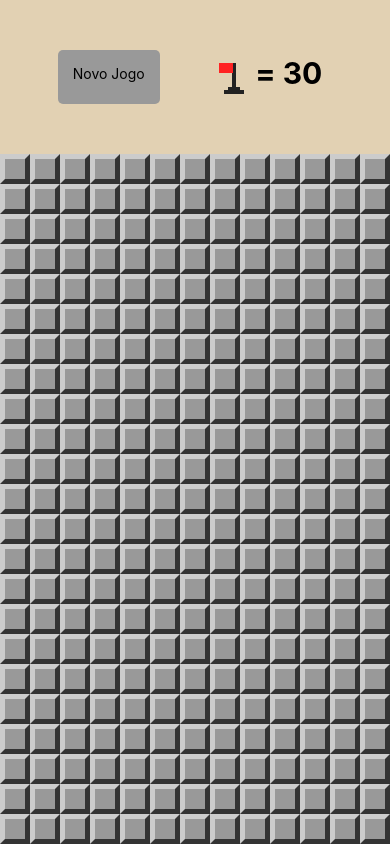
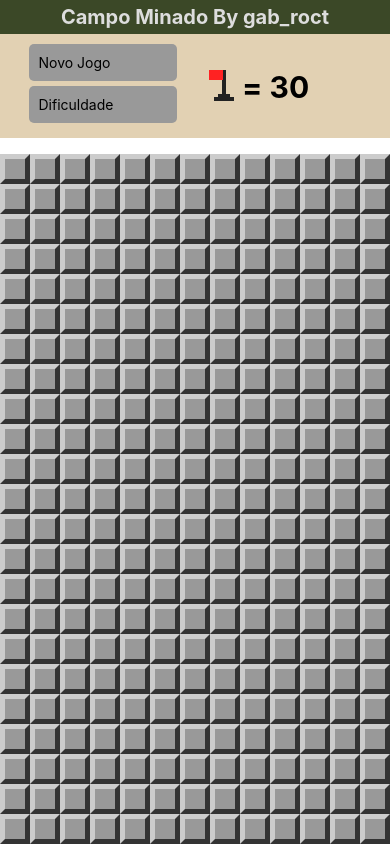
Before and after one commit to GabrielTrindade20/Projeto-Campo-Minado, a React Native app in the folder mines/: screen / in a window 390 px wide. Built offline with nearby package versions, Linux system fonts and the light colour scheme.

Commit message:
Finalização do Projeto Campo Minado

```diff
--- a/mines/App.js
+++ b/mines/App.js
@@ -1,5 +1,5 @@
 import React, { Component } from 'react';
-import { StyleSheet, Text, View, Alert } from 'react-native';
+import { StyleSheet, Text, View, Alert, SafeAreaView, StatusBar } from 'react-native';
 
 import params from './src/params';
 import MineField from './src/componets/MineField';
@@ -85,7 +85,8 @@ export default class App extends Component {
 
   render() {
     return (
-      <View style={styles.container}>
+      <SafeAreaView style={styles.container}>
+        <StatusBar backgroundColor="#fff" barStyle="dark-content" />
         <LevelSelection isVisible={this.state.showLevelSelection}
           onLevelSelected={this.onLevelSelected}
           onCancel={() => this.setState({ showLevelSelection: false })} />
@@ -101,7 +102,7 @@ export default class App extends Component {
             onSelectField={this.onSelectField} />
         </View>
 
-      </View>
+      </SafeAreaView>
     );
   }
 }
@@ -109,7 +110,6 @@ export default class App extends Component {
 const styles = StyleSheet.create({
   container: {
     flex: 1,
-    justifyContent: 'flex-end',
   },
   board: {
     alignItems: 'center',
--- a/mines/src/componets/Header.js
+++ b/mines/src/componets/Header.js
@@ -1,21 +1,31 @@
-import React from "react";
+import React, { cloneElement } from "react";
 import { View, StyleSheet, Text, TouchableOpacity } from "react-native";
 import Flag from "./Flag";
 
 export default props => {
     return (
         <View style={styles.container}>
-            <TouchableOpacity style={styles.button}
-                onPress={props.onNewGame}>
-                <Text styles={styles.buttonLabel}>Novo Jogo</Text>
-            </TouchableOpacity>
+            <View style={styles.header}>
+                <Text style={styles.buttonLabel}>Campo Minado By gab_roct</Text>
+            </View>
 
-            <View style={styles.flagContainer}>
-                <TouchableOpacity onPress={props.onFlagPress}
-                    style={styles.flagButton}>
+            <View style={styles.infomations}>
+                <View style={styles.selections}>
+                    <TouchableOpacity style={styles.button}
+                        onPress={props.onNewGame}>
+                        <Text styles={styles.buttonLabel}>Novo Jogo</Text>
+                    </TouchableOpacity>
+
+                    <TouchableOpacity style={styles.button}
+                        onPress={props.onFlagPress}>
+                        <Text styles={styles.buttonLabel}>Dificuldade</Text>
+                    </TouchableOpacity>
+                </View>
+
+                <View style={styles.flagContainer}>
                     <Flag bigger />
-                </TouchableOpacity>
-                <Text style={styles.flagsLeft}>= {props.flagsLeft}</Text>
+                    <Text style={styles.flagsLeft}> = {props.flagsLeft}</Text>
+                </View>
             </View>
         </View>
     )
@@ -24,16 +34,28 @@ export default props => {
 const styles = StyleSheet.create({
     container: {
         flex: 1,
+    },
+    header: {
+        backgroundColor: '#3B4827',
+        padding: 5,
+        alignItems: 'center',
+    },
+    infomations: {
         flexDirection: 'row',
         backgroundColor: '#E2D1B3',
-        alignItems: 'cente',
+        alignItems: 'center',
         justifyContent: 'space-around',
-        paddingHorizontal: 30,
-        paddingVertical: 50,
+
+    },
+    selections: {
+        padding: 10,
+        flex: 1,
+       alignItems: 'center',
     },
     flagContainer: {
-        flexDirection: 'row',
-        paddingRight: 10,
+        justifyContent: 'space-between',
+        textAlign: 'center',
+        flex: 1,
     },
     flagButton: {
         marginTop: 10,
@@ -42,17 +64,23 @@ const styles = StyleSheet.create({
     flagsLeft: {
         fontSize: 30,
         fontWeight: 'bold',
-        paddingTop: 5,
-        marginLeft: 10,
+        marginLeft: 30,
     },
     button: {
         backgroundColor: '#999',
-        padding: 15,
+        padding: 10,
         borderRadius: 5,
+        marginBottom: 5,
+        width: '80%',
     },
     buttonLabel: {
         fontSize: 20,
         color: '#DDD',
         fontWeight: 'bold',
+    },
+    bombLabel: {
+        fontSize: 10,
+        color: '#DDD',
+        fontWeight: 'bold',
     }
 })
```
Also changed, not shown: 1 other file (tests, documents, lock files or other folders).
